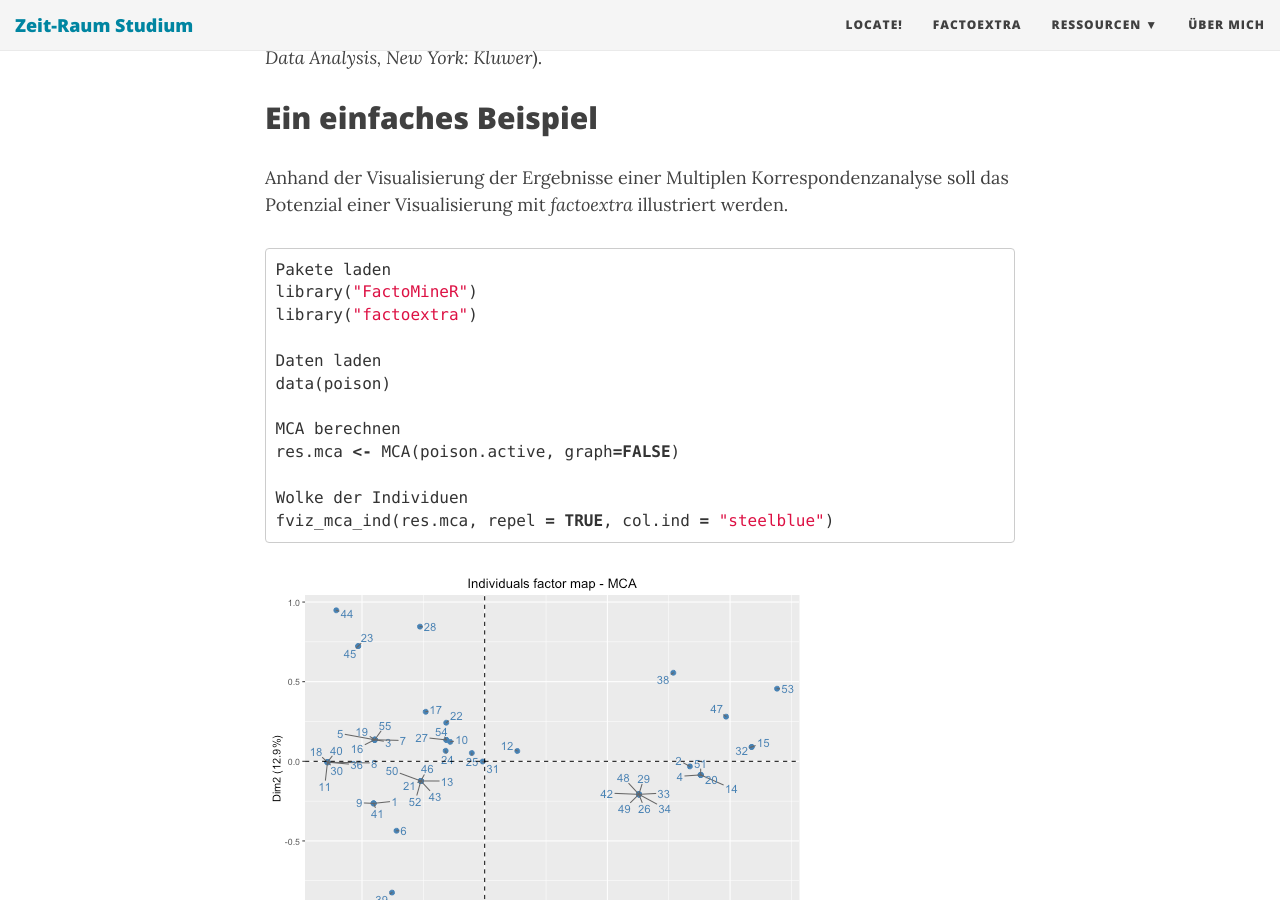
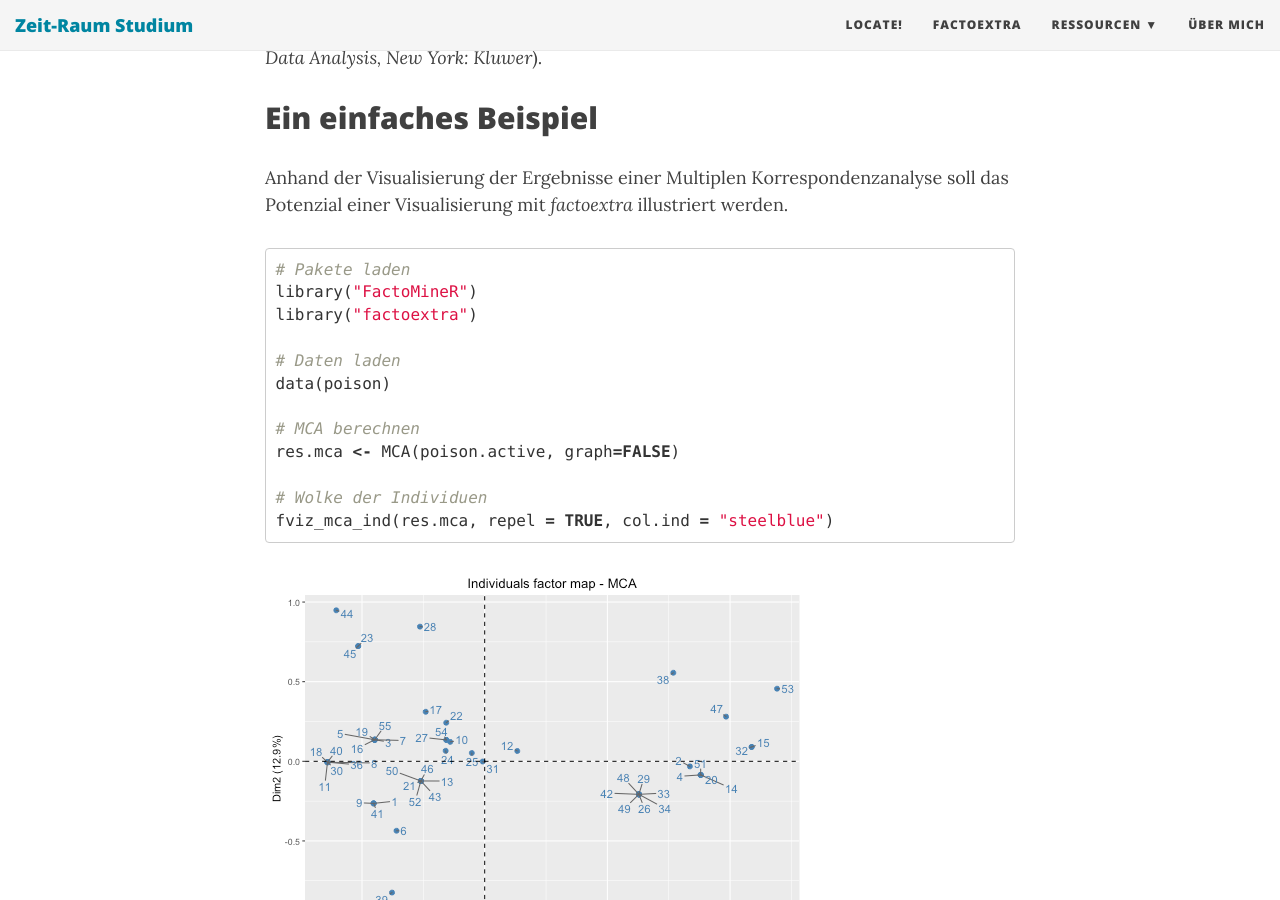
Before and after one commit to inventionate/inventionate-github-pages-backup, a Jekyll site: the page built from _posts/2016-04-26-factoextra.md, in a window 1280 px wide and 900 px high, scrolled down 1074 px. Built offline with Jekyll 4.4.1, drawn with Linux system fonts in a browser that asks for light colours; nearby versions of some CDN libraries; comment, search, counter and statistics services are not loaded.

````diff
--- a/_posts/2016-04-26-factoextra.md
+++ b/_posts/2016-04-26-factoextra.md
@@ -20,17 +20,17 @@ Sofern man [FactoMineR][4] zur Analyse verwendet sind alle Auswertungsstrategien
 Anhand der Visualisierung der Ergebnisse einer Multiplen Korrespondenzanalyse soll das Potenzial einer Visualisierung mit _factoextra_ illustriert werden.
 
 ```r
-Pakete laden
+# Pakete laden
 library("FactoMineR")
 library("factoextra")
 
-Daten laden
+# Daten laden
 data(poison)
 
-MCA berechnen
+# MCA berechnen
 res.mca <- MCA(poison.active, graph=FALSE)
 
-Wolke der Individuen
+# Wolke der Individuen
 fviz_mca_ind(res.mca, repel = TRUE, col.ind = "steelblue")
 ```
 
````
